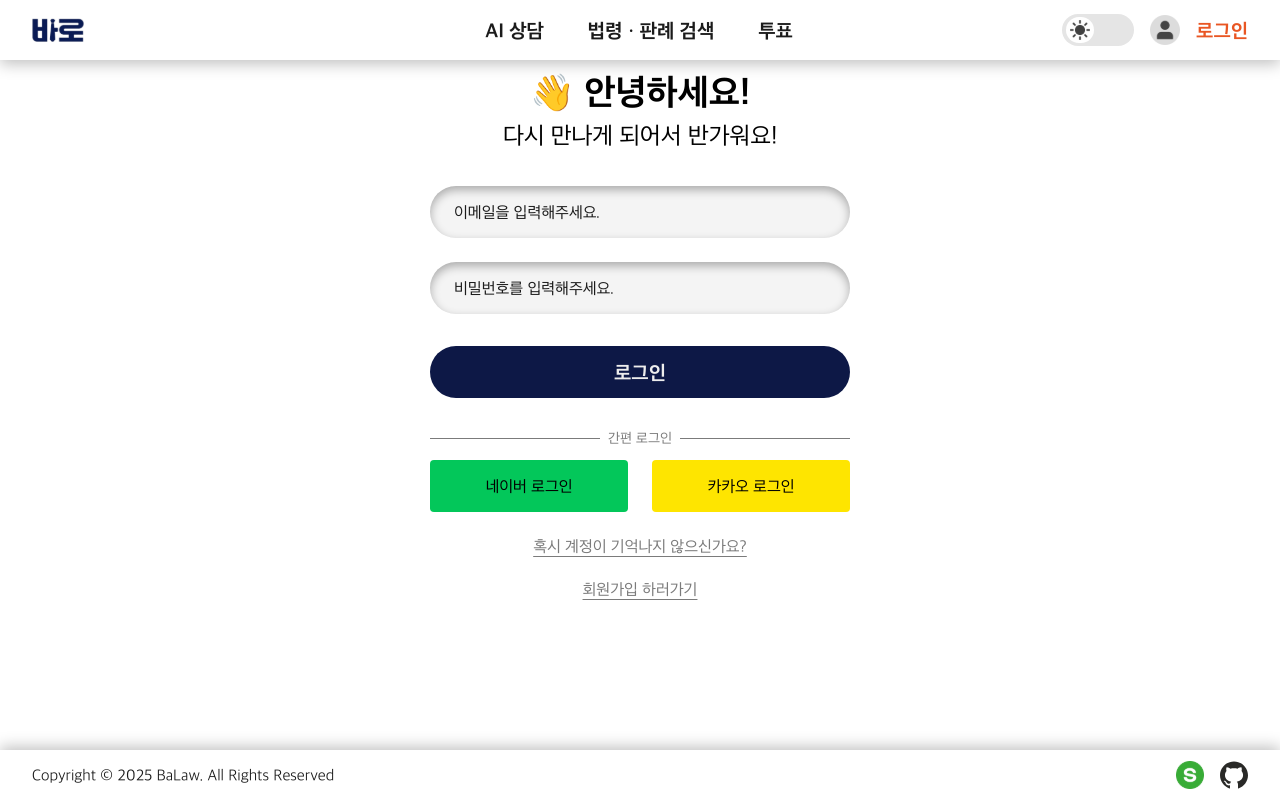
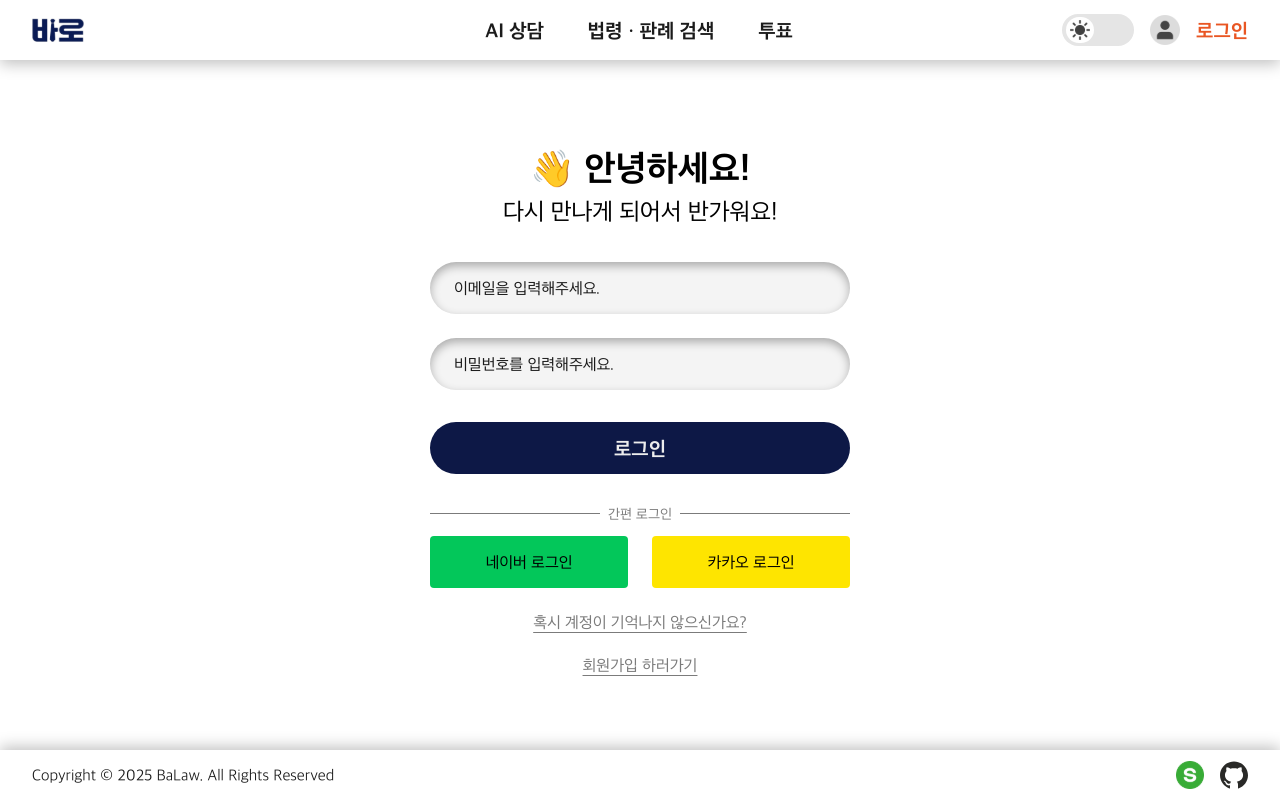
Before and after one commit to prgrms-web-devcourse-final-project/WEB5_6_SamSamOO_FE, a Next.js app: page /login in a window 1280 px wide. Built offline with nearby package versions, Linux system fonts and the light colour scheme.

Commit message:
feat : 메인 크기에 맞게 로그인 페이지 레이아웃 수정

```diff
--- a/src/app/(account)/login/layout.tsx
+++ b/src/app/(account)/login/layout.tsx
@@ -1,6 +1,6 @@
 export default function LoginLayout({ children }: { children: React.ReactNode }) {
   return (
-    <section className="flex-1 flex items-center justify-center bg-background-white">
+    <section className="min-h-[calc(100vh-50px-70px)] flex items-center justify-center bg-background-white">
       {children}
     </section>
   );
```
